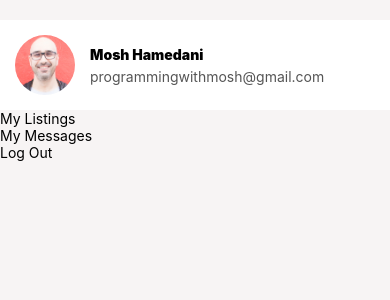
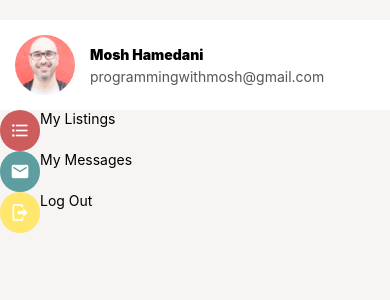
Before and after one commit to jgarcia4444/DoneWithItTutorial, a React Native app: screen / in a window 390 px wide. Shown: the top 300 px of the page. Built offline with nearby package versions, Linux system fonts and the light colour scheme; what react-native-status-bar-height would draw is missing.

Commit message:
Each icon is now properly formatted and has the correct background color behind it.

```diff
--- a/app/components/AccountOption.js
+++ b/app/components/AccountOption.js
@@ -1,12 +1,38 @@
 import { View, Text, StyleSheet } from 'react-native';
 import React from 'react'
+import { MaterialCommunityIcons } from '@expo/vector-icons';
+import Colors from '../config/colors';
 
 export default function AccountOption({title}) {
 
-
+    const getIcon = () => {
+        var iconName, iconColor;
+        switch(title) {
+            case 'My Listings':
+                iconName = 'format-list-bulleted';
+                iconColor = Colors.primary;
+                break;
+            case 'My Messages':
+                iconName = 'email';
+                iconColor = Colors.secondary;
+                break;
+            case 'Log Out':
+                iconName = 'logout';
+                iconColor = Colors.logoutYellow;
+                break;
+            default:
+                break;
+        }
+        return (
+            <View style={[styles.iconWrapper, {backgroundColor: iconColor}]}>
+                <MaterialCommunityIcons name={iconName} size={20} color={'white'}/>
+            </View>
+        )
+    }
 
     return(
         <View style={styles.containerStyle}>
+            {getIcon()}
             <Text>{title}</Text>
         </View>
     )
@@ -15,5 +41,10 @@ export default function AccountOption({title}) {
 const styles = StyleSheet.create({
     containerStyle: {
         width: '100%',
+        flexDirection: 'row'
     },
+    iconWrapper: {
+        padding: 10,
+        borderRadius: 25
+    }
 })
--- a/app/config/colors.js
+++ b/app/config/colors.js
@@ -4,7 +4,7 @@ const Colors = {
     primary: 'indianred',
     secondary: 'cadetblue',
     white: '#ffffff',
-
+    logoutYellow: '#ffe66d'
 }
 
 export default Colors;
```
